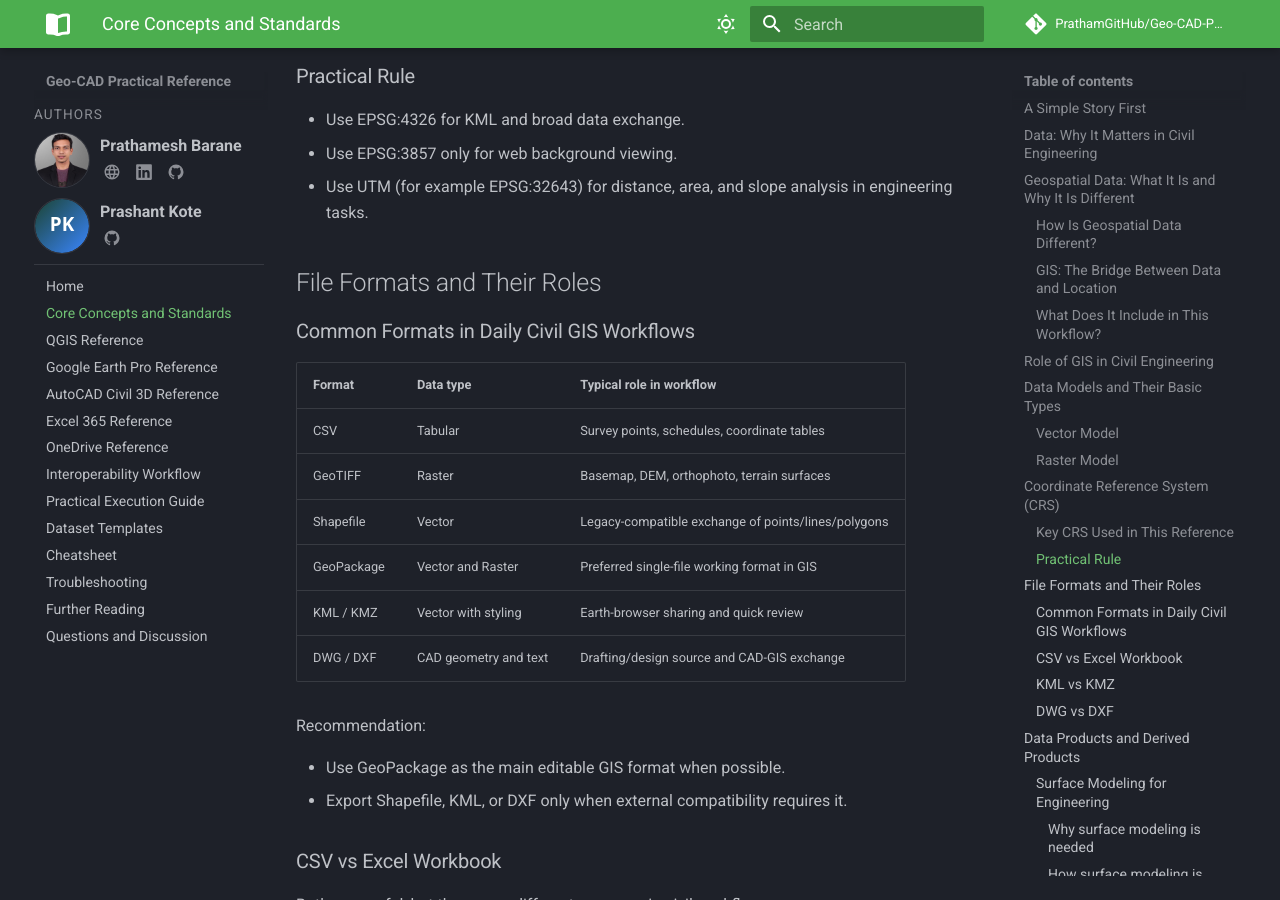
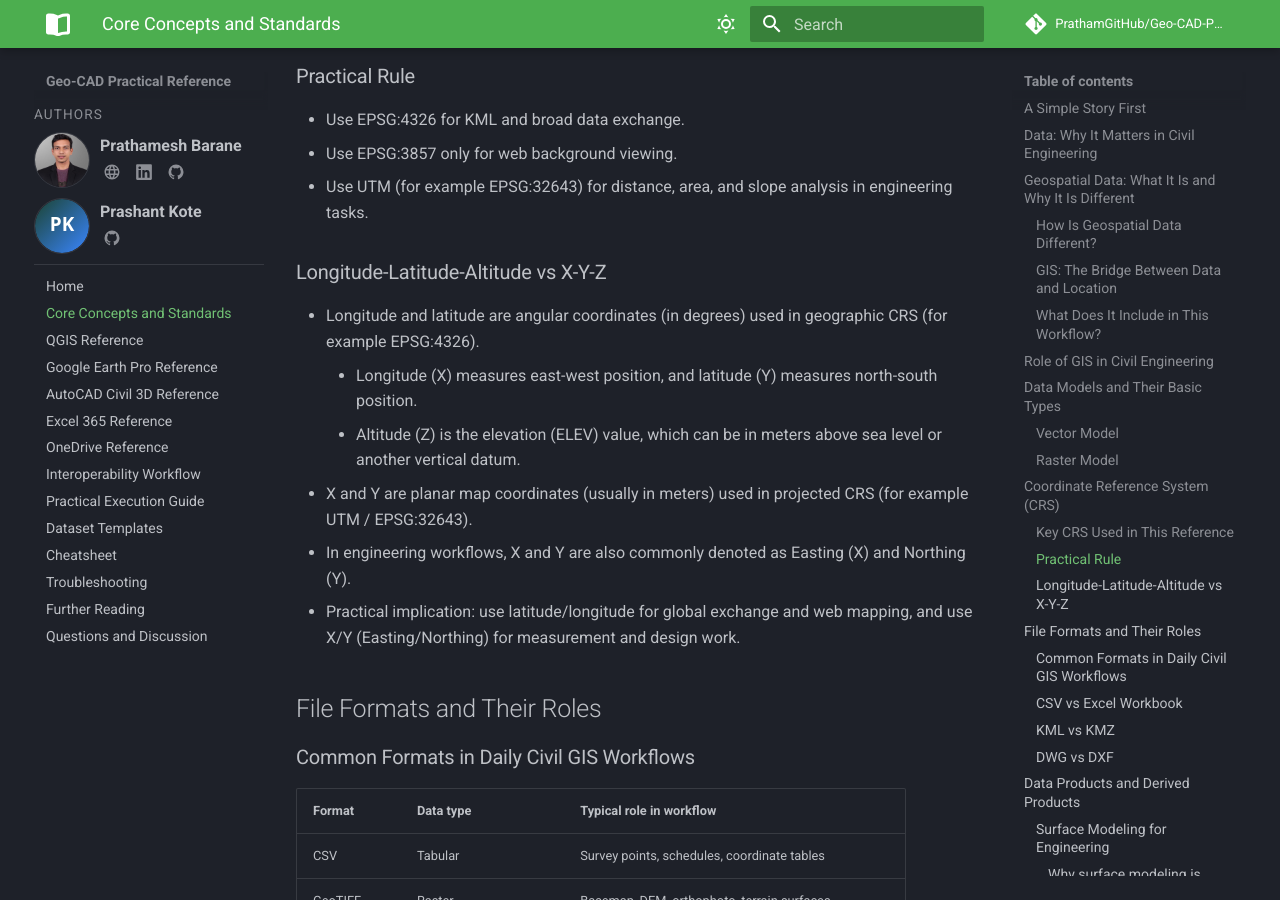
Before and after one commit to PrathamGitHub/Geo-CAD-Practical-Reference, an MkDocs documentation site: the page built from docs/concepts-and-standards.md, in a window 1280 px wide and 900 px high, scrolled down 4319 px. Built offline with MkDocs 1.6.1 and Material for MkDocs 9.7.7, drawn with Linux system fonts in a browser that asks for light colours; comment, search, counter and statistics services are not loaded.

Commit message:
Add section on coordinate systems explaining longitude-latitude-altitude vs X-Y-Z for clarity in engineering workflows

```diff
--- a/docs/concepts-and-standards.md
+++ b/docs/concepts-and-standards.md
@@ -119,6 +119,16 @@ Without a correct CRS, even good survey and CAD data can appear in the wrong pla
 - Use EPSG:4326 for KML and broad data exchange.
 - Use EPSG:3857 only for web background viewing.
 - Use UTM (for example EPSG:32643) for distance, area, and slope analysis in engineering tasks.
+
+### Longitude-Latitude-Altitude vs X-Y-Z
+
+<!-- prettier-ignore -->
+- Longitude and latitude are angular coordinates (in degrees) used in geographic CRS (for example EPSG:4326).
+    - Longitude (X) measures east-west position, and latitude (Y) measures north-south position.
+    - Altitude (Z) is the elevation (ELEV) value, which can be in meters above sea level or another vertical datum.
+- X and Y are planar map coordinates (usually in meters) used in projected CRS (for example UTM / EPSG:32643).
+- In engineering workflows, X and Y are also commonly denoted as Easting (X) and Northing (Y).
+- Practical implication: use latitude/longitude for global exchange and web mapping, and use X/Y (Easting/Northing) for measurement and design work.
 
 ## File Formats and Their Roles
 
```
